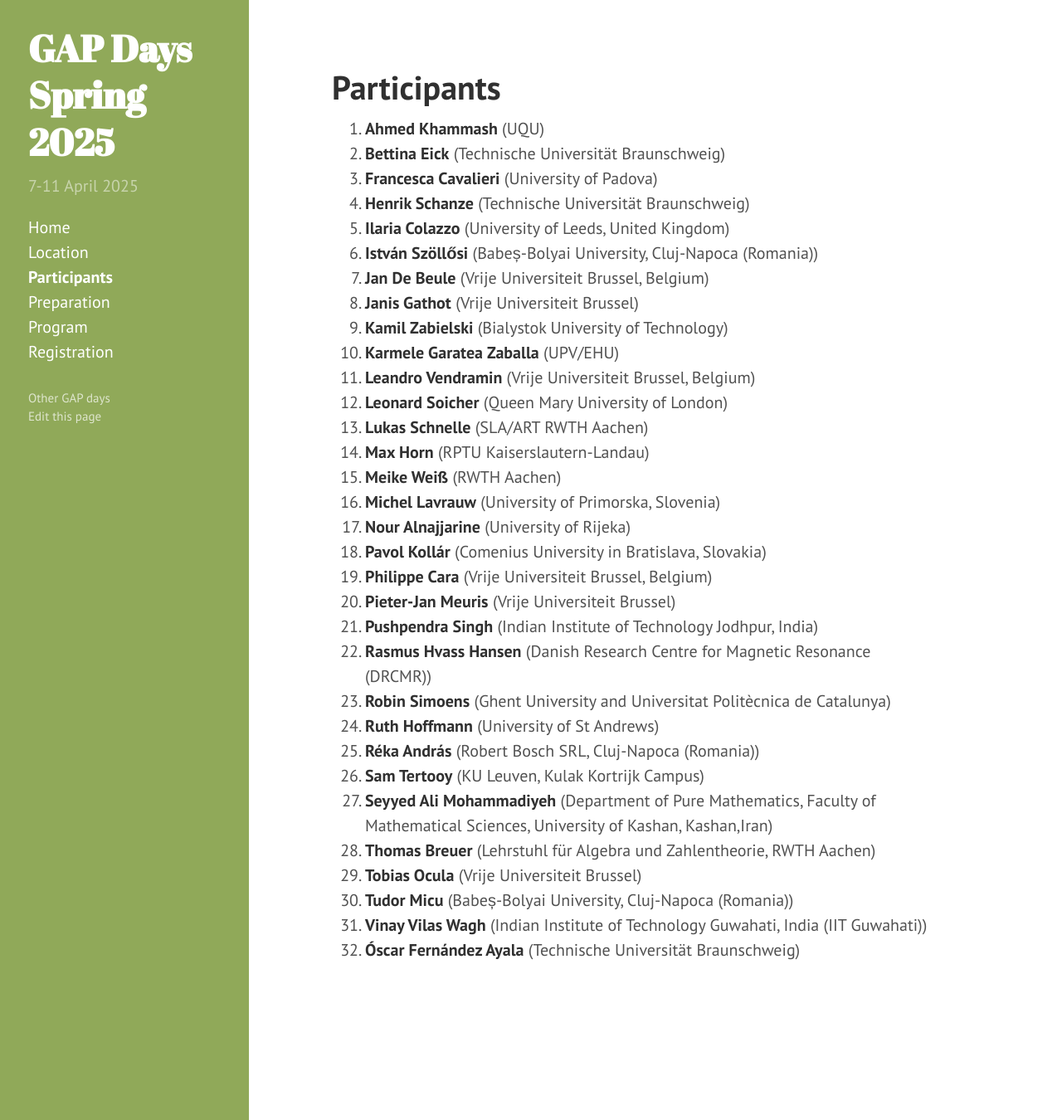
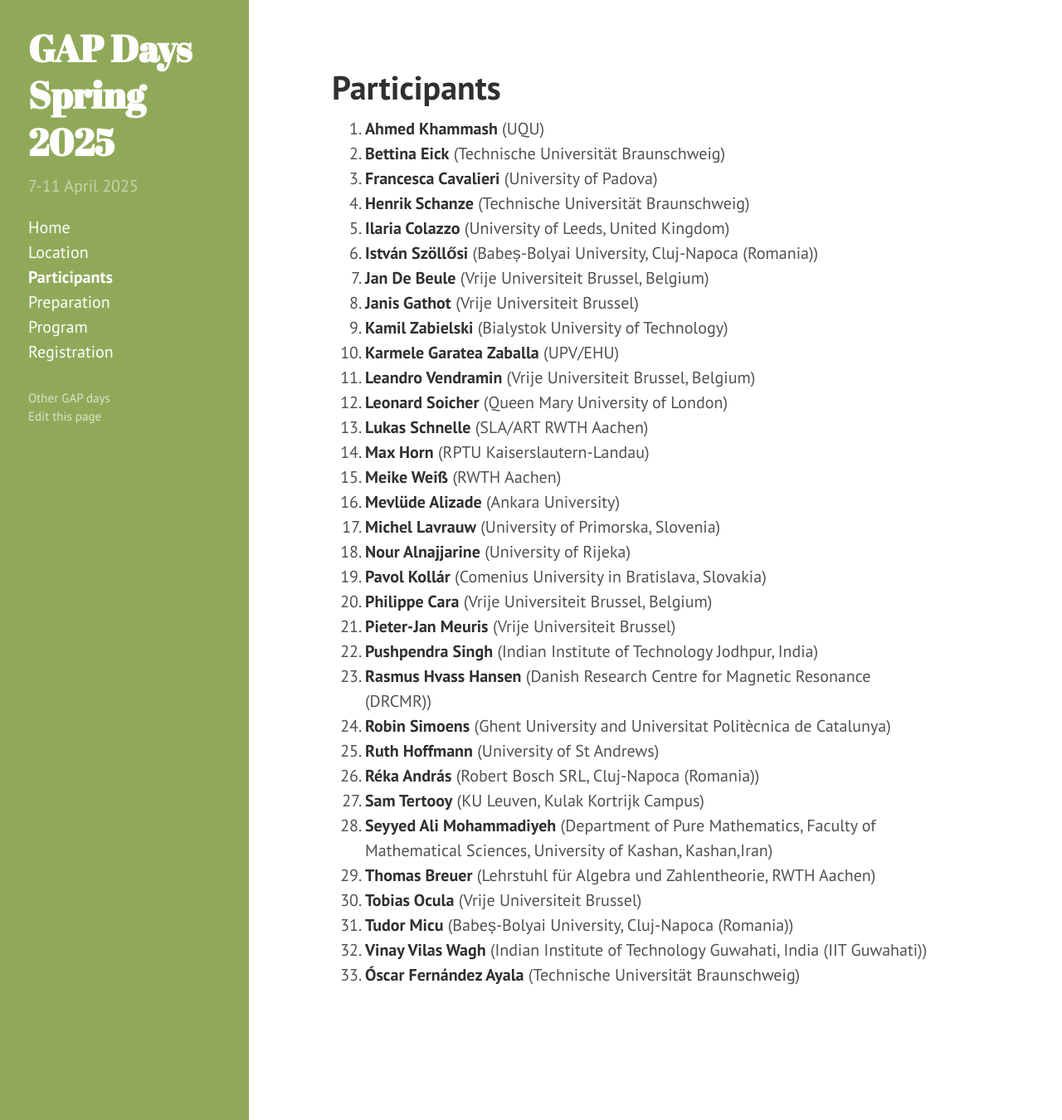
Before and after one commit to gapdays/gapdays2025-spring, a Jekyll site: the page built from participants.md, in a window 1280 px wide and 1350 px high. Shown: the whole window at 83% size. Built offline with Jekyll 4.4.1, drawn with Linux system fonts in a browser that asks for light colours.

Commit message:
updated participants

```diff
--- a/participants.md
+++ b/participants.md
@@ -34,6 +34,7 @@ participants:
   - {name: Sam Tertooy, affiliation: "KU Leuven, Kulak Kortrijk Campus"}
   - {name: István Szöllősi, affiliation: "Babeș-Bolyai University, Cluj-Napoca (Romania)"}
   - {name: Réka András, affiliation: "Robert Bosch SRL, Cluj-Napoca (Romania)"}
+  - {name: Mevlüde Alizade, affiliation: "Ankara University"}
 ---
 
 <ol>{% assign participants = page.participants | sort: "name" %}
```
